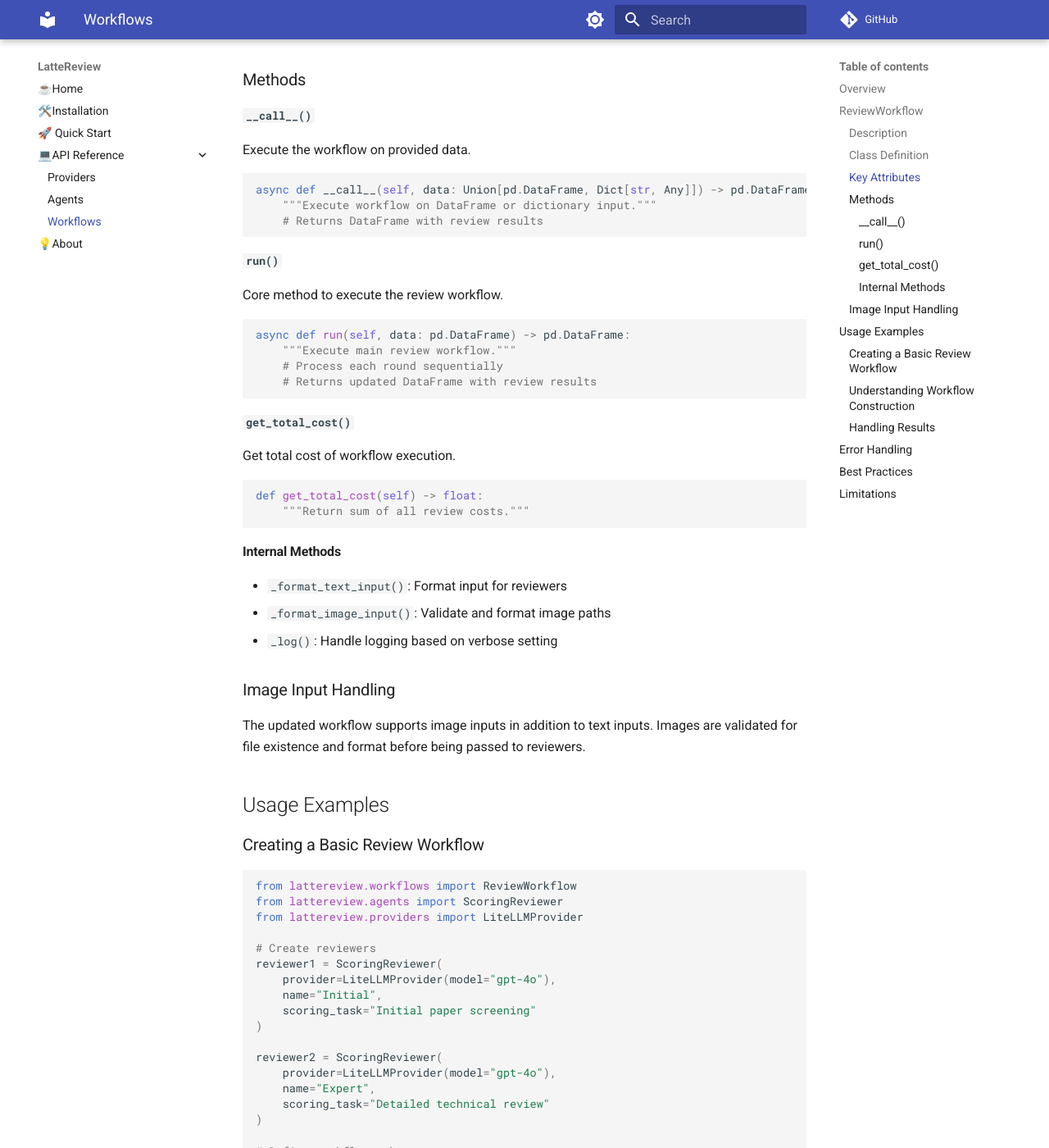
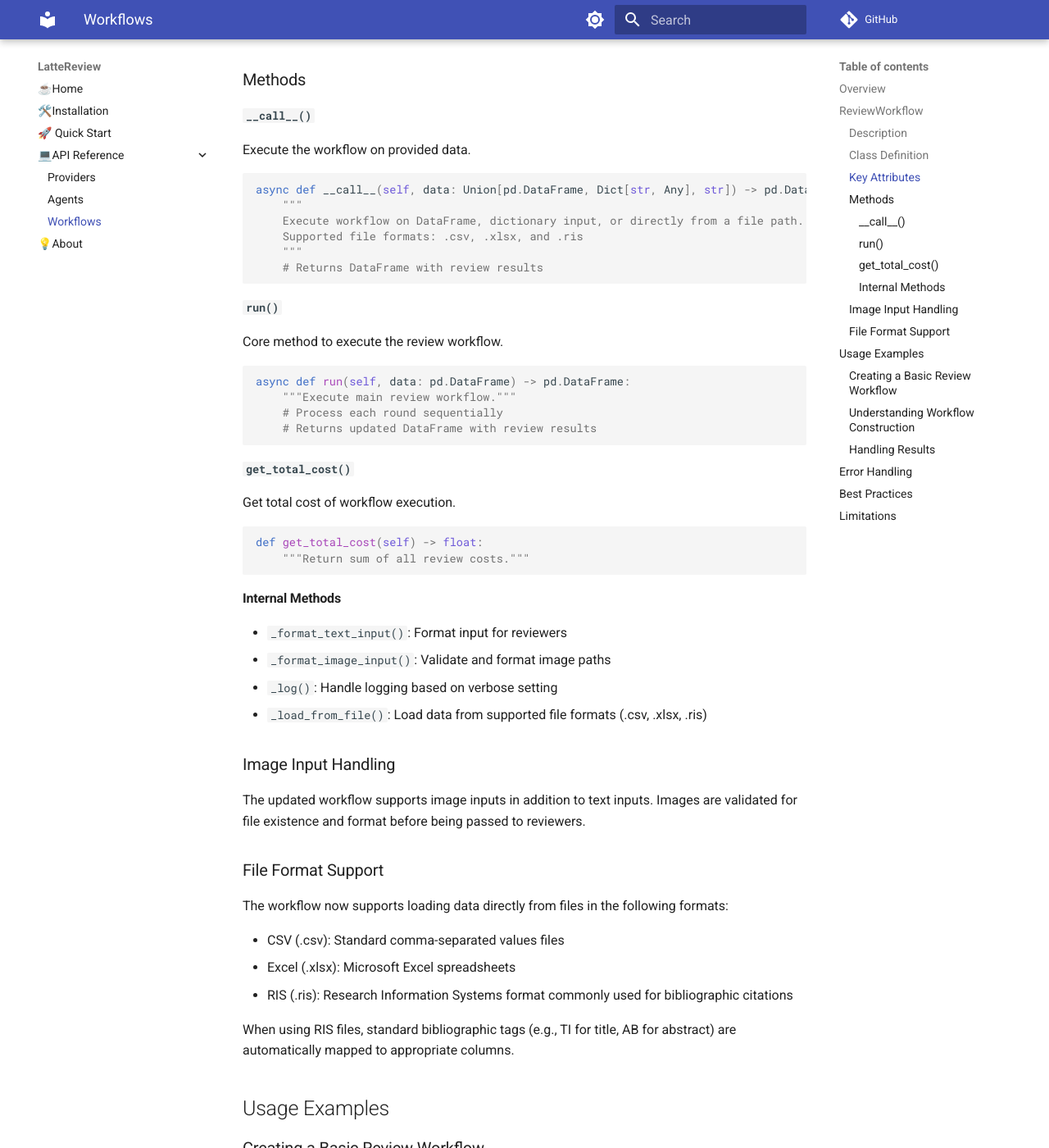
Before and after one commit to kevinchung58/LatteReview, an MkDocs documentation site: the page built from docs/api/workflows.md, in a window 1280 px wide and 1400 px high, scrolled down 1055 px. Shown: the whole window at 82% size. Built offline with MkDocs 1.6.1 and Material for MkDocs 9.7.7, drawn with Linux system fonts in a browser that asks for light colours; comment, search, counter and statistics services are not loaded; some of the changed text lies outside the part shown.

Commit message:
updated to v1.0.4

````diff
--- a/docs/api/workflows.md
+++ b/docs/api/workflows.md
@@ -40,8 +40,11 @@ class ReviewWorkflow(pydantic.BaseModel):
 Execute the workflow on provided data.
 
 ```python
-async def __call__(self, data: Union[pd.DataFrame, Dict[str, Any]]) -> pd.DataFrame:
-    """Execute workflow on DataFrame or dictionary input."""
+async def __call__(self, data: Union[pd.DataFrame, Dict[str, Any], str]) -> pd.DataFrame:
+    """
+    Execute workflow on DataFrame, dictionary input, or directly from a file path.
+    Supported file formats: .csv, .xlsx, and .ris
+    """
     # Returns DataFrame with review results
 ```
 
@@ -70,10 +73,21 @@ def get_total_cost(self) -> float:
 - `_format_text_input()`: Format input for reviewers
 - `_format_image_input()`: Validate and format image paths
 - `_log()`: Handle logging based on verbose setting
+- `_load_from_file()`: Load data from supported file formats (.csv, .xlsx, .ris)
 
 ### Image Input Handling
 
 The updated workflow supports image inputs in addition to text inputs. Images are validated for file existence and format before being passed to reviewers.
+
+### File Format Support
+
+The workflow now supports loading data directly from files in the following formats:
+
+- CSV (.csv): Standard comma-separated values files
+- Excel (.xlsx): Microsoft Excel spreadsheets
+- RIS (.ris): Research Information Systems format commonly used for bibliographic citations
+
+When using RIS files, standard bibliographic tags (e.g., TI for title, AB for abstract) are automatically mapped to appropriate columns.
 
 ## Usage Examples
 
@@ -115,7 +129,12 @@ workflow_schema = [
 
 # Create and run workflow
 workflow = ReviewWorkflow(workflow_schema=workflow_schema)
+
+# Option 1: Pass a DataFrame
 results = await workflow(input_data)
+
+# Option 2: Pass a file path directly
+results = await workflow("papers.xlsx")  # Can use .csv, .xlsx, or .ris files
 ```
 
 ### Understanding Workflow Construction
@@ -139,7 +158,11 @@ Optional Arguments:
 # Execute workflow
 workflow = ReviewWorkflow(workflow_schema=workflow_schema)
 try:
+    # Option 1: Pass a DataFrame
     results_df = await workflow(input_df)
+
+    # Option 2: Pass a file path directly
+    results_df = await workflow("references.ris")  # Also supports .csv and .xlsx
 
     # Access costs
     total_cost = workflow.get_total_cost()
--- a/lattereview/_version.py
+++ b/lattereview/_version.py
@@ -1 +1 @@
-__version__ = "1.0.3"
+__version__ = "1.0.4"
--- a/setup.py
+++ b/setup.py
@@ -13,7 +13,7 @@ with open("README.md", "r", encoding="utf-8") as fh:
 
 setup(
     name="lattereview",
-    version=get_version(),
+    version="1.0.4",
     author="Pouria Rouzrokh",
     author_email="po.rouzrokh@gmail.com",
     description="A framework for multi-agent review workflows using large language models",
@@ -22,7 +22,8 @@ setup(
     url="https://github.com/PouriaRouzrokh/LatteReview",
     packages=find_packages(),
     classifiers=[
-        "Development Status :: 3 - Alpha",
+        "Development Status :: 4 - Beta",
+        "Intended Audience :: Developers",
         "Intended Audience :: Science/Research",
         "License :: OSI Approved :: MIT License",
         "Operating System :: OS Independent",
@@ -80,4 +81,5 @@ setup(
             "scikit-learn>=1.6.0",
         ],
     },
+    keywords="review, workflow, machine learning, AI, RIS, literature, systematic review, multi-agent, review workflow, review framework, abstract review, title review, review workflow, review framework, abstract review, title review",
 )
````
Also changed, not shown: CHANGELOG.md (+10 -0 lines), README.md (+4 -2 lines), docs/quickstart.md (+10 -3 lines), 4 other files.
